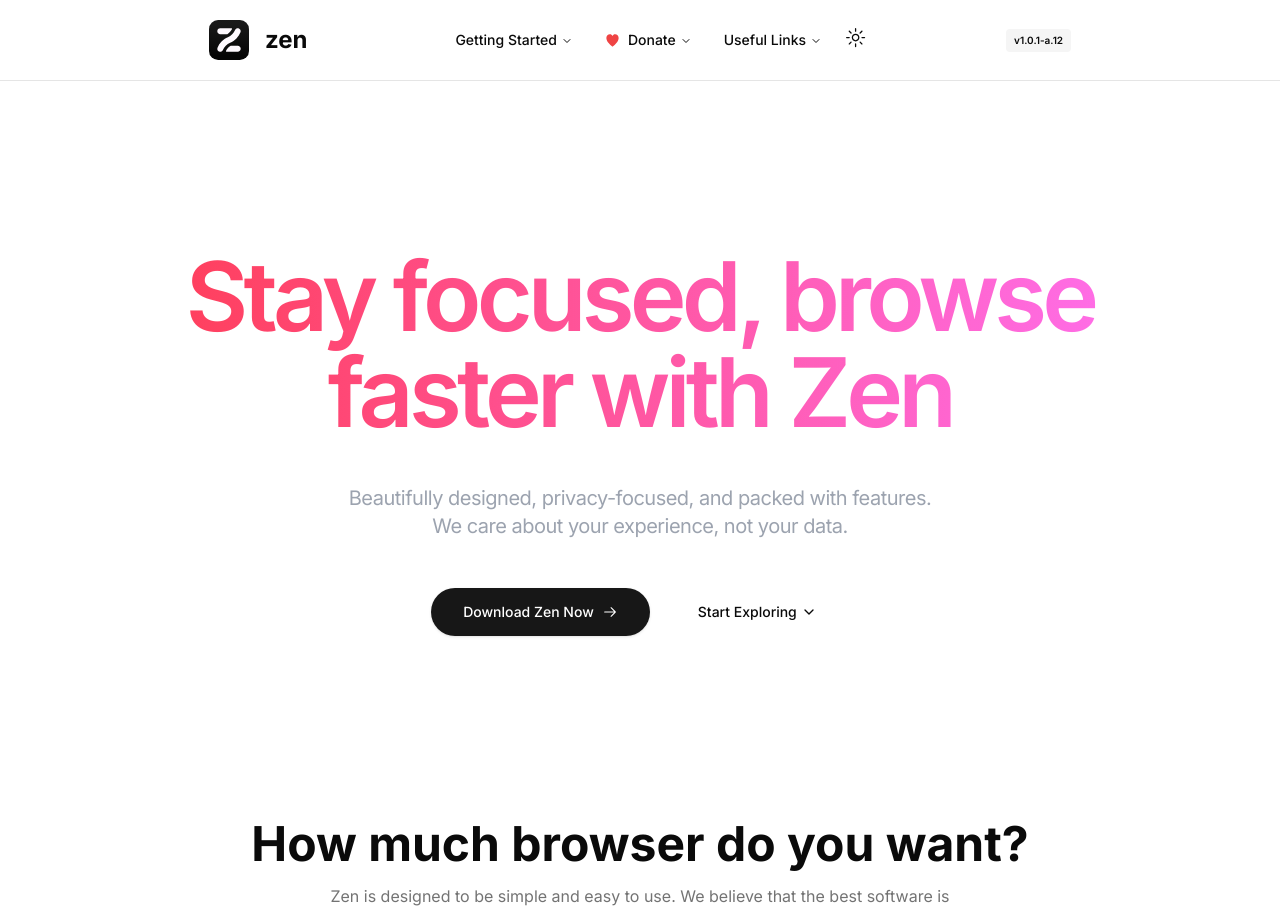
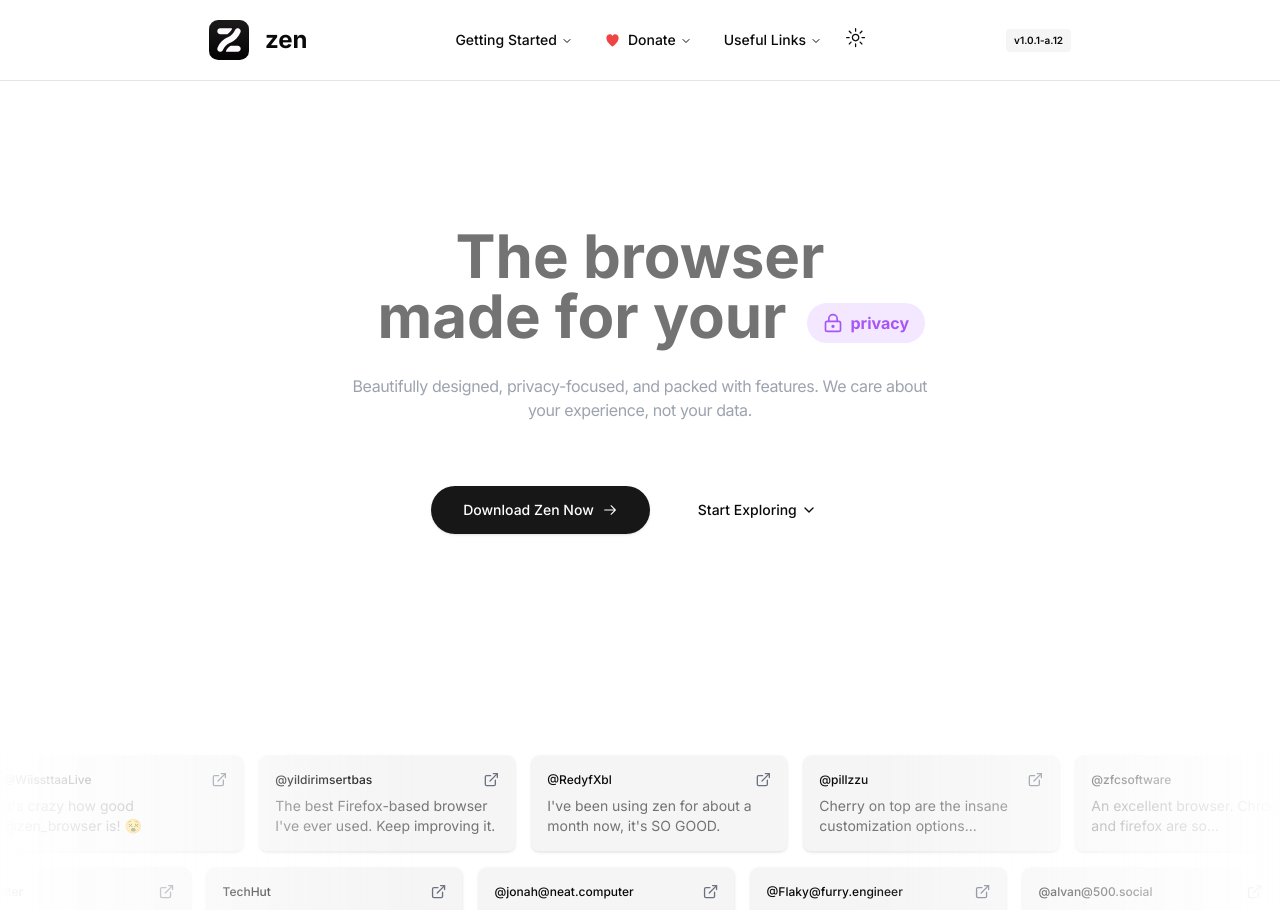
Before and after one commit to zen-browser/www, a Next.js app: page / in a window 1280 px wide. Shown: the top 910 px of the page. Built offline with nearby package versions, Linux system fonts and the light colour scheme.

Commit message:
Update framer-motion to version 11.11.9

```diff
--- a/package.json
+++ b/package.json
@@ -38,7 +38,7 @@
 		"cobe": "^0.6.3",
 		"dotenv": "^16.4.5",
 		"feed": "^4.2.2",
-		"framer-motion": "^11.3.24",
+		"framer-motion": "^11.11.9",
 		"lucide-react": "^0.400.0",
 		"moment": "^2.30.1",
 		"next": "14.2.4",
--- a/src/components/cool-header-text/cool-header-text.tsx
+++ b/src/components/cool-header-text/cool-header-text.tsx
@@ -1,12 +1,20 @@
-import s from "./styles.module.css";
+import { LockKeyholeIcon, Paintbrush2Icon, RabbitIcon } from "lucide-react";
+import WordRotate from "../ui/word-rotate";
 
 export default function CoolHeaderText() {
 	return (
 		<>
-			<div className="relative mb-3 mt-5 -translate-y-4 animate-fade-in text-balance bg-gradient-to-br from-30% to-black/40 bg-clip-text py-6 text-5xl font-semibold leading-none tracking-tighter text-transparent opacity-0 [--animation-delay:200ms] dark:from-white dark:to-white/40 sm:text-6xl md:text-7xl lg:text-8xl">
-				<h1 className={s.title}>Stay focused, browse faster with Zen</h1>
+			<div className="my-5">
+				<h1 className="text-6xl font-bold text-muted-foreground duration-200">
+					The browser<br className="hidden md:block"/> made for your
+					<span style={{ transform: "translateY(5px)" }} className="inline-block ml-5 w-24">
+						<span className="bg-purple-100 bg-green-100 bg-blue-100 dark:border-2 dark:bg-transparent dark:border-purple-700 dark:border-green-700 dark:border-blue-700 hidden">{/* Forwards the color to the WordRotate component */}</span>
+						<WordRotate className="text-base w-full" words={["privacy", "experience", "speed"]} duration={2000} colors={["purple", "green", "blue"]}
+							icons={[<LockKeyholeIcon className="w-5 h-5 mr-2" />, <Paintbrush2Icon className="w-5 h-5 mr-2" />, <RabbitIcon className="w-5 h-5 mr-2" />]} />
+					</span>
+				</h1>
 			</div>
-			<div className="pointer-events-none absolute right-20 top-[-5px] mt-12 hidden h-fit w-fit !rotate-[15deg] transform animate-fade-in rounded-full border-2 bg-surface px-3 py-1 opacity-0 shadow [--animation-delay:400ms] md:block">
+			<div className="pointer-events-none absolute right-[-125px] top-[-140px] mt-12 hidden h-fit w-fit !rotate-[15deg] transform animate-fade-in rounded-full border-2 bg-surface px-3 py-1 opacity-0 shadow [--animation-delay:400ms] md:block">
 				Alpha Version
 			</div>
 		</>
--- a/src/components/cool-header-text/styles.module.css
+++ b/src/components/cool-header-text/styles.module.css
@@ -9,15 +9,3 @@
 		filter: hue-rotate(0deg);
 	}
 }
-
-.title {
-	background-clip: text;
-	background-image: linear-gradient(90deg, #0077e7, #01d8d1);
-	-webkit-background-clip: text;
-	color: transparent;
-	filter: hue-rotate(0deg);
-	animation: hueShift 10s infinite linear 1s;
-	padding-bottom: 8px;
-	user-select: none;
-	cursor: default;
-}
--- a/src/components/features.tsx
+++ b/src/components/features.tsx
@@ -368,10 +368,7 @@ export default function Features() {
 							rel="noopener noreferrer"
 							target="_blank"
 						>
-							<Button
-								className="ml-8"
-								variant="ghost"
-							>
+							<Button className="ml-8" variant="ghost">
 								Ko-fi <ExternalLinkIcon className="ml-4 h-4 w-4 opacity-50" />
 							</Button>
 						</a>
--- /dev/null
+++ b/src/components/header-marquee.tsx
@@ -0,0 +1,118 @@
+import { ny } from "@/lib/utils";
+import Marquee from "./ui/marquee";
+import { ExternalLinkIcon } from "lucide-react";
+
+const firstRow = [
+	{
+		username: "@zfcsoftware",
+		body: "An excellent browser. Chrome and firefox are so...",
+		url: "https://x.com/zfcsoftware/status/1848077438120865863",
+	},
+	{
+		username: "@DanielJoeba",
+		body: "Try Zen Browser, you won't be disappointed",
+		url: "https://x.com/DanielJoeba/status/1847751519677944189",
+	},
+	{
+		username: "@WiissttaaLive",
+		body: "It's crazy how good @zen_browser is! 😵",
+		url: "https://x.com/WiissttaaLive/status/1848552152827933145",
+	},
+	{
+		username: "@yildirimsertbas",
+		body: "The best Firefox-based browser I've ever used. Keep improving it.",
+		url: "https://x.com/yildirimsertbas/status/1846614652102545438",
+	},
+	{
+		username: "@RedyfXbl",
+		body: "I've been using zen for about a month now, it's SO GOOD.",
+		url: "https://x.com/RedyfXbl/status/1845152612171059433",
+	},
+	{
+		username: "@pillzzu",
+		body: "Cherry on top are the insane customization options...",
+		url: "https://x.com/pillzzu/status/1847312014755942650",
+	},
+];
+
+const secondRow = [
+	{
+		username: "@jonah@neat.computer",
+		body: "They are actually building the browser I want to exist.",
+		url: "https://fosstodon.org/@jonah@neat.computer/113298508764568459",
+	},
+	{
+		username: "@Flaky@furry.engineer",
+		body: "Zen has never failed to impress me every update",
+		url: "https://fosstodon.org/@Flaky@furry.engineer/113350790004617529",
+	},
+	{
+		username: "@alvan@500.social",
+		body: "...more than a month probably. It has definitely gotten better.",
+		url: "https://fosstodon.org/@alvan@500.social/113225351120568209",
+	},
+	{
+		username: "The Register",
+		body: "Zen Browser is a no-Google zone that offers tiling nirvana",
+		url: "https://www.theregister.com/2024/09/02/zen_firefox_fork_alpha/",
+	},
+	{
+		username: "TechHut",
+		body: "Zen browser is making me DITCH Microsoft Edge",
+		url: "https://techhut.tv/zen-browser-better-firefox/",
+	},
+];
+
+function ReviewCard({
+	username,
+	body,
+	url,
+}: {
+	username: string;
+	body: string;
+	url?: string;
+}) {
+	return (
+		<a
+			className="relative w-64 cursor-pointer overflow-hidden rounded-lg bg-surface p-4 shadow"
+			href={url}
+			target="_blank"
+		>
+			<div className="flex flex-row items-center gap-2">
+				<div className="flex w-full justify-between">
+					<p className="text-xs font-medium dark:text-white/90">{username}</p>
+					<ExternalLinkIcon className="h-4 w-4 text-gray-500 dark:text-white/40" />
+				</div>
+			</div>
+			<blockquote className="mt-2 text-sm text-muted-foreground">
+				{body}
+			</blockquote>
+		</a>
+	);
+}
+
+function HeaderMarquee() {
+	return (
+		<div
+			className="absolute relative mb-52 flex size-full w-full flex-col items-center justify-center overflow-hidden"
+			style={{
+				transform: "translateY(-10%)",
+			}}
+		>
+			<Marquee pauseOnHover className="w-full [--duration:20s]">
+				{firstRow.map((review) => (
+					<ReviewCard key={review.username} {...review} />
+				))}
+			</Marquee>
+			<Marquee pauseOnHover className="w-full [--duration:20s]" reverse>
+				{secondRow.map((review) => (
+					<ReviewCard key={review.username} {...review} />
+				))}
+			</Marquee>
+			<div className="pointer-events-none absolute inset-y-0 left-0 w-1/3 bg-gradient-to-r from-white dark:from-background"></div>
+			<div className="pointer-events-none absolute inset-y-0 right-0 w-1/3 bg-gradient-to-l from-white dark:from-background"></div>
+		</div>
+	);
+}
+
+export default HeaderMarquee;
--- a/src/components/header.tsx
+++ b/src/components/header.tsx
@@ -3,19 +3,20 @@ import { Button } from "./ui/button";
 import { ChevronDown } from "lucide-react";
 import CoolHeaderText from "./cool-header-text/cool-header-text";
 import Link from "next/link";
+import HeaderMarquee from "./header-marquee";
 export default function Header() {
 	return (
 		<>
 			<section
 				id="hero"
-				className="relative mx-auto flex min-h-screen max-w-7xl flex-col justify-center px-6 text-center md:px-8"
+				className="relative mx-auto flex min-h-screen max-w-7xl flex-col justify-center px-6 text-center md:mt-[-50px] md:px-8"
 			>
 				<div className="relative">
 					<CoolHeaderText />
 				</div>
-				<p className="mb-12 -translate-y-4 animate-fade-in text-balance text-lg tracking-tight text-gray-400 opacity-0 [--animation-delay:400ms] md:text-xl">
+				<p className="mb-16 mt-2 -translate-y-4 animate-fade-in text-balance text-base tracking-tight text-gray-400 opacity-0 [--animation-delay:400ms] md:text-base">
 					Beautifully designed, privacy-focused, and packed with features.
-					<br className="hidden md:block" /> We care about your experience, not
+					We care about<br className="hidden md:block" />your experience, not
 					your data.
 				</p>
 				<div className="flex w-full flex-col justify-center md:flex-row">
@@ -35,6 +36,7 @@ export default function Header() {
 					</Link>
 				</div>
 			</section>
+			<HeaderMarquee />
 		</>
 	);
 }
--- /dev/null
+++ b/src/components/ui/marquee.tsx
@@ -0,0 +1,51 @@
+import { ny } from "@/lib/utils";
+
+interface MarqueeProps {
+	className?: string;
+	reverse?: boolean;
+	pauseOnHover?: boolean;
+	children?: React.ReactNode;
+	vertical?: boolean;
+	repeat?: number;
+	[key: string]: any;
+}
+
+export default function Marquee({
+	className,
+	reverse,
+	pauseOnHover = false,
+	children,
+	vertical = false,
+	repeat = 4,
+	...props
+}: MarqueeProps) {
+	return (
+		<div
+			{...props}
+			className={ny(
+				"group flex overflow-hidden p-2 [--duration:40s] [--gap:1rem] [gap:var(--gap)]",
+				{
+					"flex-row": !vertical,
+					"flex-col": vertical,
+				},
+				className,
+			)}
+		>
+			{Array(repeat)
+				.fill(0)
+				.map((_, i) => (
+					<div
+						key={i}
+						className={ny("flex shrink-0 justify-around [gap:var(--gap)]", {
+							"animate-marquee flex-row": !vertical,
+							"animate-marquee-vertical flex-col": vertical,
+							"group-hover:[animation-play-state:paused]": pauseOnHover,
+							"[animation-direction:reverse]": reverse,
+						})}
+					>
+						{children}
+					</div>
+				))}
+		</div>
+	);
+}
--- /dev/null
+++ b/src/components/ui/word-rotate.tsx
@@ -0,0 +1,55 @@
+'use client'
+
+import type { HTMLMotionProps } from 'framer-motion'
+import { AnimatePresence, motion } from 'framer-motion'
+import React, { useEffect, useState } from 'react'
+import { ny } from '@/lib/utils'
+
+interface WordRotateProps {
+   words: string[]
+   duration?: number
+   framerProps?: HTMLMotionProps<'h1'>
+   className?: string
+   colors?: string[]
+   icons?: React.ReactNode[]
+}
+
+export default function WordRotate({
+   words,
+   duration = 2500,
+   framerProps = {
+      initial: { opacity: 0, y: -50 },
+      animate: { opacity: 1, y: 0 },
+      exit: { opacity: 0, y: 50 },
+      transition: { duration: 0.25, ease: 'easeOut' },
+   },
+   className,
+   colors,
+   icons,
+}: WordRotateProps) {
+   const [index, setIndex] = useState(0)
+
+   useEffect(() => {
+      const interval = setInterval(() => {
+         setIndex(prevIndex => (prevIndex + 1) % words.length)
+      }, duration)
+
+      // Clean up interval on unmount
+      return () => clearInterval(interval)
+   }, [words, duration])
+
+   return (
+      <div className="overflow-hidden inline-block">
+         <AnimatePresence mode="wait">
+            <motion.h1
+               key={words[index]}
+               className={ny(className, `text-${colors?.[index] ?? 'primary'}-500 flex items-center bg-${colors?.[index] ?? 'primary'}-100 dark:bg-transparent dark:border-2 dark:border-${colors?.[index] ?? 'primary'}-700 rounded-full px-4 py-2`)}
+               {...framerProps}
+            >
+               {icons?.[index]}
+               {words[index]}
+            </motion.h1>
+         </AnimatePresence>
+      </div>
+   )
+}
--- a/tailwind.config.ts
+++ b/tailwind.config.ts
@@ -12,7 +12,7 @@ const config = {
 	prefix: "",
 	theme: {
 		container: {
-			center: true,
+			center: "true",
 			padding: "2rem",
 			screens: {
 				"2xl": "1400px",
@@ -73,8 +73,12 @@ const config = {
 			},
 			keyframes: {
 				rainbow: {
-					"0%": { "background-position": "0%" },
-					"100%": { "background-position": "200%" },
+					"0%": {
+						"background-position": "0%",
+					},
+					"100%": {
+						"background-position": "200%",
+					},
 				},
 				orbit: {
 					"0%": {
@@ -98,12 +102,20 @@ const config = {
 					},
 				},
 				"accordion-down": {
-					from: { height: "0" },
-					to: { height: "var(--radix-accordion-content-height)" },
+					from: {
+						height: "0",
+					},
+					to: {
+						height: "var(--radix-accordion-content-height)",
+					},
 				},
 				"accordion-up": {
-					from: { height: "var(--radix-accordion-content-height)" },
-					to: { height: "0" },
+					from: {
+						height: "var(--radix-accordion-content-height)",
+					},
+					to: {
+						height: "0",
+					},
 				},
 				"border-beam": {
 					"100%": {
@@ -124,12 +136,24 @@ const config = {
 					},
 				},
 				"fade-in": {
-					from: { opacity: "0", transform: "translateY(-10px)" },
-					to: { opacity: "1", transform: "none" },
+					from: {
+						opacity: "0",
+						transform: "translateY(-10px)",
+					},
+					to: {
+						opacity: "1",
+						transform: "none",
+					},
 				},
 				"fade-up": {
-					from: { opacity: "0", transform: "translateY(20px)" },
-					to: { opacity: "1", transform: "none" },
+					from: {
+						opacity: "0",
+						transform: "translateY(20px)",
+					},
+					to: {
+						opacity: "1",
+						transform: "none",
+					},
 				},
 				shimmer: {
 					"0%, 90%, 100%": {
@@ -140,12 +164,28 @@ const config = {
 					},
 				},
 				marquee: {
-					from: { transform: "translateX(0)" },
-					to: { transform: "translateX(calc(-100% - var(--gap)))" },
+					from: {
+						transform: "translateX(0)",
+					},
+					to: {
+						transform: "translateX(calc(-100% - var(--gap)))",
+					},
 				},
 				"marquee-vertical": {
-					from: { transform: "translateY(0)" },
-					to: { transform: "translateY(calc(-100% - var(--gap)))" },
+					from: {
+						transform: "translateY(0)",
+					},
+					to: {
+						transform: "translateY(calc(-100% - var(--gap)))",
+					},
+				},
+				"marquee-vertical": {
+					from: {
+						transform: "translateY(0)",
+					},
+					to: {
+						transform: "translateY(calc(-100% - var(--gap)))",
+					},
 				},
 			},
 			animation: {
@@ -160,6 +200,7 @@ const config = {
 				shimmer: "shimmer 8s infinite",
 				marquee: "marquee var(--duration) infinite linear",
 				"marquee-vertical": "marquee-vertical var(--duration) linear infinite",
+				"marquee-vertical": "marquee-vertical var(--duration) linear infinite",
 			},
 		},
 	},
```
Also changed, not shown: src/app/whatsnew/page.tsx (+6 -4 lines), src/components/footer.tsx (+3 -13 lines), src/lib/release-notes.ts (+42 -31 lines), 1 other file (tests, documents, lock files or other folders).
